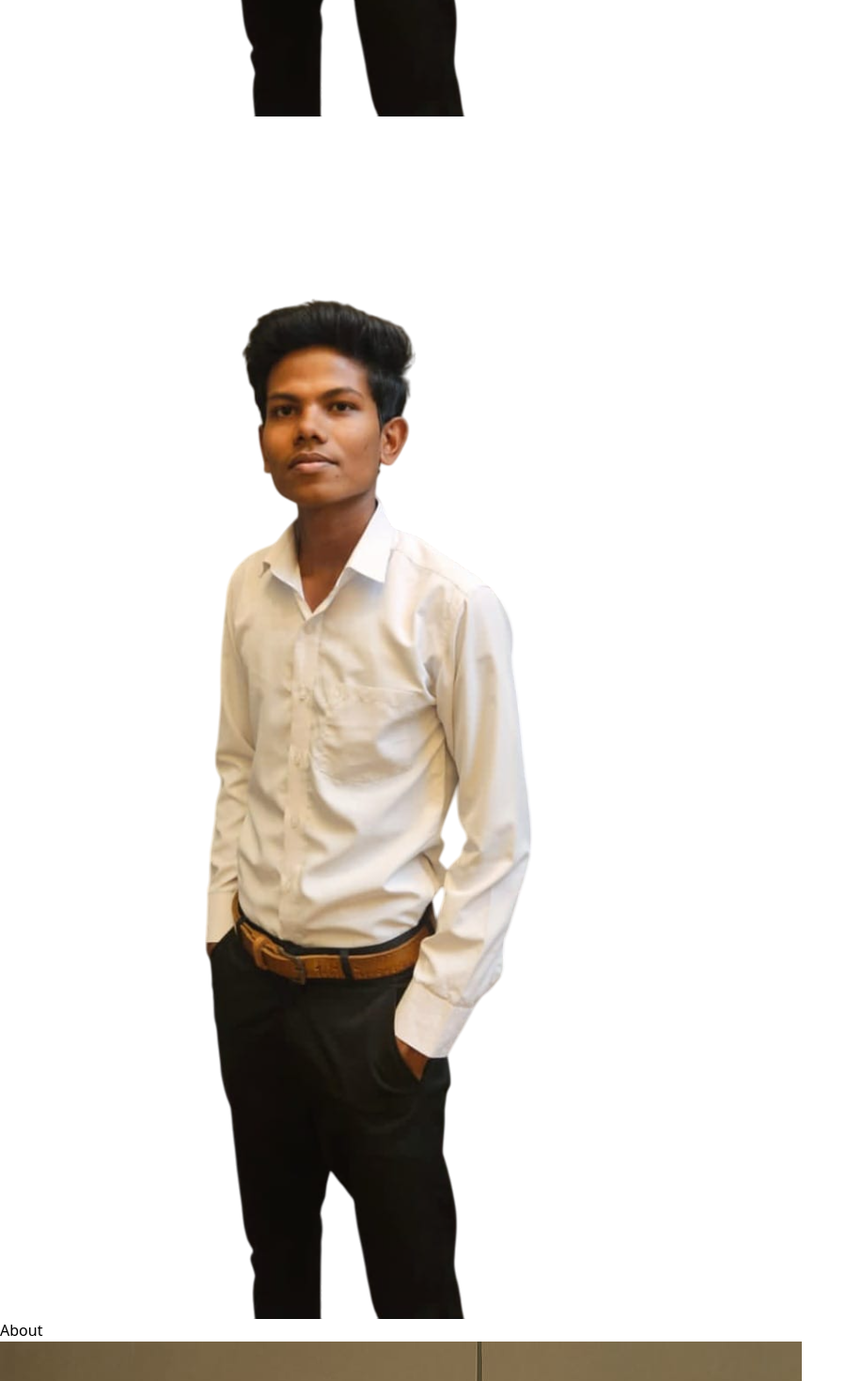
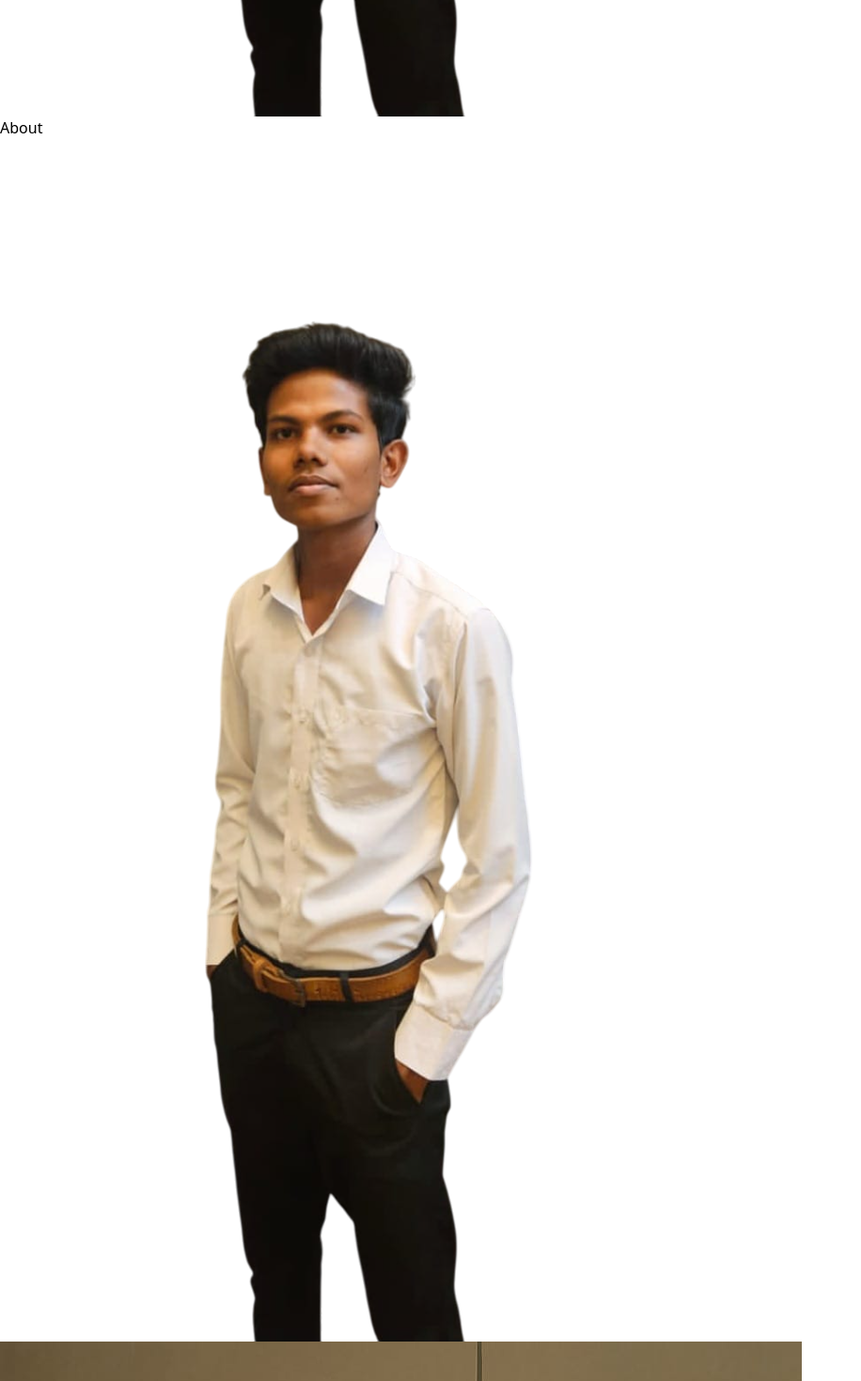
Before and after one commit to Narendra-Saryam/Portfolio, a React (Vite) app: page / in a window 1280 px wide. Shown: the part 1360-2830 px from the top of the page at 94% size, without its empty margins (0-916 px from the left). Built offline with nearby package versions, Linux system fonts and the light colour scheme.

Commit message:
motion on about page

```diff
--- a/src/Componentes/About/About.jsx
+++ b/src/Componentes/About/About.jsx
@@ -1,15 +1,29 @@
 import React from 'react'
 import image from '/src/assets/n1.jpg'
 import images from '/src/assets/image/n1nobg.png'
+import {motion} from 'framer-motion';
+import {fadeIn} from '../variants'
 
 const About = () => {
   return (
     <div id='About' className='text-white md:flex overflow-hidden items-center md:flex-wrap md:justify-around bg-black shadow-xl mx-0 md:mx-20 bg-opacity-30 rounded-lg p-12'>
-         <div className='p-5'>
-            <img className='h-60 md:h-[20rem] rounded-full bg-gradient-to-tr from-black via-[rgba(0,0,0,0.3)] shadow-xl mr-10 hover:scale-105 duration-200' src={images} alt="Hero Image" />
+         <div className='flex justify-center items-center flex-col gap-10'>
+            <motion.h2
+             variants={fadeIn("up",0.2)}
+            initial="hidden"
+            whileInView={"show"}
+            viewport={{once: false,amount: 0.7}}
+            className='text-2xl md:text-4xl font-bold'>
+                About
+            </motion.h2>
+            <img className='h-60 md:h-[20rem] rounded-full bg-gradient-to-tr from-black via-[#0000] shadow-xl mr-10 hover:scale-105 duration-200' src={images} alt="Hero Image" />
         </div>
-        <div>
-            <h2 className='text-2xl md:text-4xl font-bold'>About</h2>
+        <motion.div
+                    variants={fadeIn("left",0.2)}
+                    initial="hidden"
+                    whileInView={"show"}
+                    viewport={{once: false,amount: 0.7}}>
+
             <div className='md:flex flex-wrap flex-col md:flex-row items-center'>
                 <ul>
                     <div className='flex gap-3 py-4'>
@@ -44,7 +58,7 @@ const About = () => {
                     </div>
                 </ul>
             </div>
-        </div>
+        </motion.div>
     </div>
   )
 }
--- a/src/Componentes/Home/Home.jsx
+++ b/src/Componentes/Home/Home.jsx
@@ -1,9 +1,7 @@
 import React from 'react'
 import image from '/src/assets/image/n1nobg.png'
 import TextChanger from '../Projects/TextChanger'
-
 import {motion} from 'framer-motion';
-
 import {fadeIn} from '../variants'
 
 const Home = () => {
--- a/src/Componentes/variants.js
+++ b/src/Componentes/variants.js
@@ -1,5 +1,3 @@
-import { delay } from "framer-motion/dom";
-
  export const fadeIn = (direction,delay) =>{
     return{
         hidden: {
```
